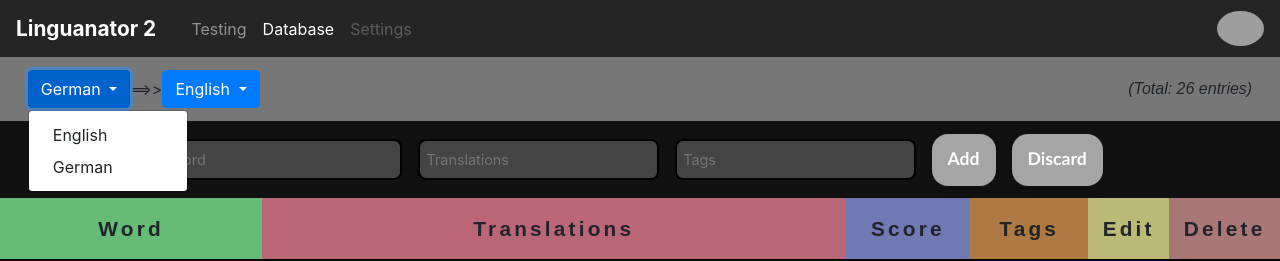
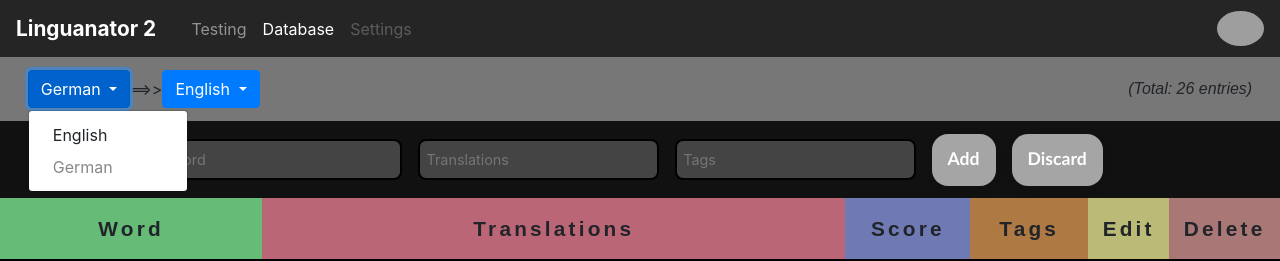
Before and after one commit to IgorBoyarshin/Linguanator2, an Angular app: page /database in a window 1280 px wide. Both pictures are taken after a click on the button "German". Shown: the top 261 px of the page. Built offline with nearby package versions, Linux system fonts and the light colour scheme; grey boxes are pictures that could not be loaded; a web font is replaced by a local one.

Commit message:
Moved images. Can select languages now.

```diff
--- a/src/app/database/database.component.css
+++ b/src/app/database/database.component.css
@@ -60,9 +60,9 @@ tbody > :last-child {
     border-bottom: 4px solid black;
 }
 
-/* #edited-word-component { */
-/*     border: 5px solid red; */
-/*     position: -webkit-sticky; */
-/*     position: sticky; */
-/*     top: 3rem; */
-/* } */
+.dropdown-menu li:hover {
+    cursor: pointer;
+}
+.dropdown-menu a.disabled {
+    color: #888;
+}
--- a/src/app/database/database.component.html
+++ b/src/app/database/database.component.html
@@ -8,10 +8,14 @@
                               aria-controls="dropdown-basic">
                           {{ primaryLanguage }} <span class="caret"></span>
                       </button>
-                      <ul id="dropdown-basic" *dropdownMenu class="dropdown-menu"
+                      <ul *dropdownMenu class="dropdown-menu"
                           role="menu" aria-labelledby="button-basic">
                           <li role="menuitem">
-                              <a class="dropdown-item" href="#" *ngFor="let language of languages">{{ language }}</a>
+                              <ng-container *ngFor="let language of languages">
+                                  <a (click)="changeSrcLanguageTo(language)"
+                                      class="dropdown-item"
+                                      [ngClass]="{'disabled': language == primaryLanguage}">{{ language }}</a>
+                              </ng-container>
                           </li>
                       </ul>
                     </div>
@@ -23,10 +27,14 @@
                               aria-controls="dropdown-basic">
                           {{ secondaryLanguage }} <span class="caret"></span>
                       </button>
-                      <ul id="dropdown-basic" *dropdownMenu class="dropdown-menu"
+                      <ul *dropdownMenu class="dropdown-menu"
                           role="menu" aria-labelledby="button-basic">
                           <li role="menuitem">
-                              <a class="dropdown-item" href="#" *ngFor="let language of languages">{{ language }}</a>
+                              <ng-container *ngFor="let language of languages">
+                                  <a (click)="changeDstLanguageTo(language)"
+                                      class="dropdown-item"
+                                      [ngClass]="{'disabled': language == secondaryLanguage}">{{ language }}</a>
+                              </ng-container>
                           </li>
                       </ul>
                     </div>
--- a/src/app/database/database.component.ts
+++ b/src/app/database/database.component.ts
@@ -35,11 +35,9 @@ export class DatabaseComponent implements OnInit {
     }
 
     ngOnInit() {
-        this.languagePair = this.settingsService.languagePairInUse();
-        this.entries = this.wordsDatabaseService.wordsFor(this.languagePair);
-        this.primaryLanguage = this.languageIndexer.nameOf(this.languagePair.src);
-        this.secondaryLanguage = this.languageIndexer.nameOf(this.languagePair.dst);
         this.languages = this.languageIndexer.allNames();
+        this.reloadLanguages();
+        this.reloadTable();
     }
 
     submitEntry(wordEntry: WordEntry) {
@@ -52,6 +50,12 @@ export class DatabaseComponent implements OnInit {
         }
         this.wordsDatabaseService.resetCache();
         this.reloadTable(); // TODO: can avoid reloading the whole table??
+    }
+
+    private reloadLanguages() {
+        this.languagePair = this.settingsService.languagePairInUse();
+        this.primaryLanguage = this.languageIndexer.nameOf(this.languagePair.src);
+        this.secondaryLanguage = this.languageIndexer.nameOf(this.languagePair.dst);
     }
 
     private reloadTable() {
@@ -100,4 +104,30 @@ export class DatabaseComponent implements OnInit {
             entries.splice(index, 1);
         }
     }
+
+    changeSrcLanguageTo(language: string) {
+        const newSrc = this.languageIndexer.indexOf(language);
+        if (newSrc == this.languagePair.dst) {
+            this.settingsService.flipLanguagePairInUse();
+        } else {
+            const dst = this.languagePair.dst;
+            this.settingsService.setLanguagePairTo(new LanguagePair(newSrc, dst));
+        }
+
+        this.reloadLanguages();
+        this.reloadTable();
+    }
+
+    changeDstLanguageTo(language: string) {
+        const newDst = this.languageIndexer.indexOf(language);
+        if (newDst == this.languagePair.src) {
+            this.settingsService.flipLanguagePairInUse();
+        } else {
+            const src = this.languagePair.src;
+            this.settingsService.setLanguagePairTo(new LanguagePair(src, newDst));
+        }
+
+        this.reloadLanguages();
+        this.reloadTable();
+    }
 }
--- a/src/app/navigation/navigation.component.html
+++ b/src/app/navigation/navigation.component.html
@@ -16,7 +16,7 @@
     <ul class="navbar-nav ml-auto nav-flex-icons">
         <li class="nav-item avatar">
             <a class="nav-link p-0" href="#">
-                <img [src]="avatarSrc"
+                <img src="assets/images/avatar.png"
                      class="rounded-circle z-depth-0"
                      alt="avatar image"
                      height="35">
--- a/src/app/navigation/navigation.component.ts
+++ b/src/app/navigation/navigation.component.ts
@@ -6,7 +6,6 @@ import { Component, OnInit } from '@angular/core';
     styleUrls: ['./navigation.component.css']
 })
 export class NavigationComponent implements OnInit {
-    private avatarSrc = require("./avatar.jpg");
     constructor() {}
     ngOnInit() {}
 }
--- a/src/app/settings.service.ts
+++ b/src/app/settings.service.ts
@@ -21,4 +21,13 @@ export class SettingsService {
     languagePairInUse(): LanguagePair {
         return this.currentLanguagePair;
     }
+
+    flipLanguagePairInUse() {
+        const {src, dst} = this.currentLanguagePair;
+        this.currentLanguagePair = new LanguagePair(dst, src);
+    }
+
+    setLanguagePairTo(languagePair: LanguagePair) {
+        this.currentLanguagePair = languagePair;
+    }
 }
```
Also changed, not shown: src/assets/images/avatar.jpg (added).
